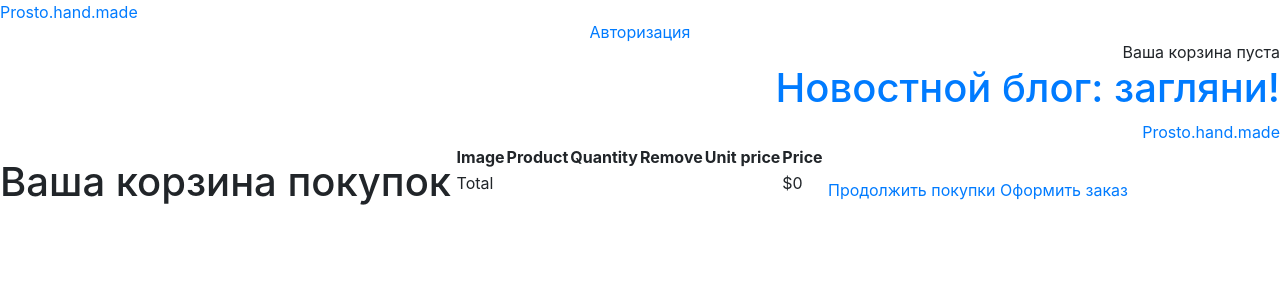
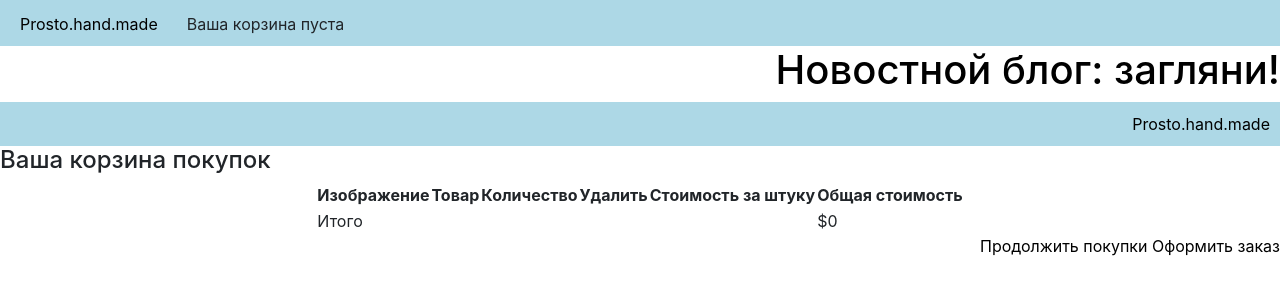
Before and after one commit to katsiaryna-lysenka/Store_website, a Django app: page /cart/ in a window 1280 px wide. Shown: the top 300 px of the page. Run offline with Django 4.2, Linux system fonts and the light colour scheme; some libraries are stand-ins or nearby versions.

Commit message:
new_commit

```diff
--- a/my_shop/cart/cart.py
+++ b/my_shop/cart/cart.py
@@ -3,7 +3,7 @@ from decimal import Decimal
 from shop.models import Product
 
 
-class Cart(object):
+class Cart():
 
     def __init__(self, request):
         """
@@ -24,12 +24,16 @@ class Cart(object):
         # получение объектов product и добавление их в корзину
         products = Product.objects.filter(id__in=product_ids)
         for product in products:
-            self.cart[str(product.id)]['product'] = product
+            if self.cart.get(str(product.id)) is not None:
+                self.cart[str(product.id)]['product'] = product
 
         for item in self.cart.values():
-            item['price'] = Decimal(item['price'])
-            item['total_price'] = item['price'] * item['quantity']
-            yield item
+            price = item.get('price')
+            quantity = item.get('quantity')
+            if price is not None and quantity is not None:
+                item['price'] = Decimal(price)
+                item['total_price'] = item['price'] * quantity
+                yield item
 
     def add(self, product, quantity=1, update_quantity=False):
         """
@@ -38,7 +42,7 @@ class Cart(object):
         product_id = str(product.id)
         if product_id not in self.cart:
             self.cart[product_id] = {'quantity': 0,
-                                     'price': str(product.price)}
+                                     'price': float(product.price)}
         if update_quantity:
             self.cart[product_id]['quantity'] = quantity
         else:
--- a/my_shop/cart/forms.py
+++ b/my_shop/cart/forms.py
@@ -10,8 +10,6 @@ class CartAddProductForm(forms.Form):
 
 
 #Создала для комментариев
-
-
 class CommentForm(forms.ModelForm):
     class Meta:
         model = Comment
--- a/my_shop/cart/templates/cart/detail.html
+++ b/my_shop/cart/templates/cart/detail.html
@@ -4,23 +4,23 @@
     Your shopping cart
 {% endblock %}
 {% block content %}
-    <h1>Ваша корзина покупок</h1>
-    <table class="cart">
+    <h1 style="text-align: left; font-size: 1.5em;">Ваша корзина покупок</h1>
+    <table class="cart" style="margin-right: auto; margin-top: 0;">
         <thead>
         <tr>
-            <th>Image</th>
-            <th>Product</th>
-            <th>Quantity</th>
-            <th>Remove</th>
-            <th>Unit price</th>
-            <th>Price</th>
+            <th>Изображение</th>
+            <th>Товар</th>
+            <th>Количество</th>
+            <th>Удалить</th>
+            <th>Стоимость за штуку</th>
+            <th>Общая стоимость</th>
         </tr>
         </thead>
         <tbody>
         {% for item in cart %}
             {% with product=item.product %}
                 <tr>
-                    <td>
+                    <td style="text-align: center;">
                         <a href="{{ product.get_absolute_url }}">
                             <img src="
                                 {% if product.image %}
@@ -30,16 +30,16 @@
                                 {% endif %}">
                         </a>
                     </td>
-                    <td>{{ product.name }}</td>
-                    <td>{{ item.quantity }}</td>
-                    <td><a href="{% url 'cart:cart_remove' product.id%}">Remove</a></td>
-                    <td class="num">${{ item.price }}</td>
-                    <td class="num">${{ item.total_price }}</td>
+                    <td style="text-align: center;">{{ product.name }}</td>
+                    <td style="text-align: center;">{{ item.quantity }}</td>
+                    <td style="text-align: center;"><a href="{% url 'cart:cart_remove' product.id%}">Удалить</a></td>
+                    <td class="num" style="text-align: center;">${{ item.price }}</td>
+                    <td class="num" style="text-align: center;">${{ item.total_price }}</td>
                 </tr>
             {% endwith %}
         {% endfor %}
         <tr class="total">
-            <td>Total</td>
+            <td>Итого</td>
             <td colspan="4"></td>
             <td class="num">${{ cart.get_total_price }}</td>
         </tr>
--- a/my_shop/cart/urls.py
+++ b/my_shop/cart/urls.py
@@ -5,6 +5,6 @@ app_name = 'cart'
 
 urlpatterns = [
     path('', views.cart_detail, name='cart_detail'),
-    path('add/<product_id>)', views.cart_add, name='cart_add'),
-    path('remove/<product_id>)', views.cart_remove, name='cart_remove'),
+    path('add/<int:product_id>/', views.cart_add, name='cart_add'),
+    path('remove/<int:product_id>/', views.cart_remove, name='cart_remove'),
 ]
--- a/my_shop/cart/views.py
+++ b/my_shop/cart/views.py
@@ -1,36 +1,37 @@
-from django.http import HttpResponse
-from django.shortcuts import render, redirect, get_object_or_404
+from django.http import HttpRequest, HttpResponse, HttpResponseRedirect
+from django.shortcuts import redirect, render, get_object_or_404
 from django.views.decorators.http import require_POST
+from typing import Union
 from shop.models import Product
 from .cart import Cart
 from .forms import CartAddProductForm
 
 
 @require_POST
-def cart_add(request, product_id):
-    registration_link = "http://127.0.0.1:8000/login/"
-    registration_message = f"Пожалуйста, пройдите <a href='{registration_link}'>регистрацию</a>."
+def cart_add(request: HttpRequest, product_id: int) -> Union[HttpResponse, HttpResponseRedirect]:
+    REGISTRATION_LINK = "http://127.0.0.1:8000/login/"
+    registration_message = f"Пожалуйста, пройдите <a href='{REGISTRATION_LINK}'>регистрацию</a>."
     if not request.user.is_authenticated:
-        return HttpResponse(registration_message)
-    else:
-        cart = Cart(request)
-        product = get_object_or_404(Product, id=product_id)
-        form = CartAddProductForm(request.POST)
-        if form.is_valid():
-            cd = form.cleaned_data
-            cart.add(product=product,
-                     quantity=cd['quantity'],
-                     update_quantity=cd['update'])
-        return redirect('cart:cart_detail')
+        return HttpResponse(registration_message, status=401)  # Указала статус-код 401
+
+    cart = Cart(request)
+    product = get_object_or_404(Product, id=product_id)
+    form = CartAddProductForm(request.POST)
+    if form.is_valid():
+        form_data = form.cleaned_data  # Использовала более понятное имя для переменной
+        cart.add(product=product,
+                 quantity=form_data['quantity'],
+                 update_quantity=form_data['update'])
+    return redirect('cart:cart_detail')
 
 
-def cart_remove(request, product_id):
+def cart_remove(request: HttpRequest, product_id: int) -> HttpResponseRedirect:
     cart = Cart(request)
     product = get_object_or_404(Product, id=product_id)
     cart.remove(product)
     return redirect('cart:cart_detail')
 
 
-def cart_detail(request):
+def cart_detail(request: HttpRequest) -> HttpResponse:
     cart = Cart(request)
     return render(request, 'cart/detail.html', {'cart': cart})
--- a/my_shop/orders/models.py
+++ b/my_shop/orders/models.py
@@ -20,7 +20,7 @@ class Order(models.Model):
         verbose_name_plural = 'Заказы'
 
     def __str__(self):
-        return 'Order {}'.format(self.id)
+        return f'Order {self.id}'
 
     def get_total_cost(self):
         return sum(item.get_cost() for item in self.items.all())
@@ -33,14 +33,14 @@ class OrderItem(models.Model):
     quantity = models.PositiveIntegerField(default=1)
 
     def __str__(self):
-        return '{}'.format(self.id)
+        return str(self.id)
 
     def get_cost(self):
         return self.price * self.quantity
 
 
 class UserOrders(models.Model):
-    user = models.OneToOneField(User, on_delete=models.CASCADE, related_name='userorders')
+    user = models.OneToOneField(User, on_delete=models.CASCADE, related_name='user_orders')
     orders = models.ManyToManyField(Order)
 
     def __str__(self):
--- a/my_shop/orders/urls.py
+++ b/my_shop/orders/urls.py
@@ -5,5 +5,4 @@ from . import views
 urlpatterns = [
     path('create/', views.order_create, name='order_create'),
     path('my_orders/', views.my_orders, name='order_my_orders'),
-    # path('create/orders/my_orders/', views.my_orders, name='order_create_orders_my_orders'),
 ]
--- a/my_shop/shop/forms.py
+++ b/my_shop/shop/forms.py
@@ -1,6 +1,7 @@
 from django.contrib.auth import forms
 from django.contrib.auth.forms import UserCreationForm, AuthenticationForm
 from django.contrib.auth.models import User
+
 
 
 class UserRegisterForm(UserCreationForm):
--- a/my_shop/shop/templates/news.html
+++ b/my_shop/shop/templates/news.html
@@ -6,14 +6,25 @@
 
 <link rel="stylesheet" href="https://stackpath.bootstrapcdn.com/bootstrap/4.3.1/css/bootstrap.min.css" integrity="sha384-ggOyR0iXCbMQv3Xipma34MD+dH/1fQ784/j6cY/iJTQUOhcWr7x9JvoRxT2MZw1T" crossorigin="anonymous">
 <!-- Optional theme -->
+<style>
+  .right {
+    text-align: right;
+    color: black;
+    text-decoration: none;
+  }
+  .right:hover {
+    text-decoration: none;
+    color: black;
+  }
+</style>
 </head>
 <body>
-  <div align='right' class="" style="color:black">
-  <h1 style ="color:white">
-      <a href="http://127.0.0.1:8000/news/">Новостной блог: загляни!</a>
+  <div class="right">
+  <h1>
+      <a class="right" href="http://127.0.0.1:8000/news/">Новостной блог: загляни!</a>
   </h1>
       <header>
-        <a href="/" class="logo">Prosto.hand.made</a>
+        <a class="right" href="/">Prosto.hand.made</a>
       </header>
 
   </div>
--- a/my_shop/shop/templates/shop/base.html
+++ b/my_shop/shop/templates/shop/base.html
@@ -6,32 +6,36 @@
     <title>{% block title %}My shop{% endblock %}</title>
     <link href="{% static 'css/base.css' %}" rel="stylesheet" />
     <style>
-      .content > * {
+a {
+        color: black !important;
+        text-decoration: none !important;
+      }
+      .header-item {
         display: inline-block;
-      }
-      .categories {
-        position: absolute;
-        top: 0%;
-        right: 0%;
-        transform: translate(-50%, -50%);
+        vertical-align: middle;
+        margin: 0 10px;
       }
       img {
         width: 300px;
         height: 300px;
       }
-      #auth {
-        text-align: center;
-        margin: auto;
-        line-height: 100%;
-      }
       header {
         display: flex;
-        justify-content: center;
+        justify-content: space-between;
         align-items: center;
-        flex-direction: column;
+        background-color: lightblue;
+        padding: 10px;
       }
-      .auth {
-        margin: 10px;
+      #auth {
+        order: 2;
+        margin-left: auto;
+      }
+      .cart {
+        order: 3;
+        margin-left: auto;
+        }
+      .logo {
+        order: 1;
       }
     </style>
     <script>
@@ -42,27 +46,24 @@
   </head>
   <body>
     <header>
-      <a href="/" class="logo">Prosto.hand.made</a>
+      <a href="/" class="header-item logo">Prosto.hand.made</a>
         {% if request.user.is_authenticated %}
-            {% if request.path == '/' %}
-                <div id="auth">
-                  <a href="orders/my_orders/" class="auth">Мои Заказы</a>
-                </div>
-            {% endif %}
+            <div id="auth" class="header-item">
+             {% if request.path == "/" %}
+                <a href="orders/my_orders/" class="auth">Мои Заказы</a>
+                <a href="logout/" class="auth">Выйти</a>
+              {% endif %}
+            </div>
         {% else %}
-            <div id="auth">
-              <a href="login/" class="auth">Авторизация</a>
+            <div id="auth" class="header-item">
+              {% if request.path == "/" %}
+                <a href="login/" class="auth">Авторизация</a>
+              {% endif %}
             </div>
         {% endif %}
-        {% if request.path == '/' %}
-            <div id="auth">
-              <a href="login/" class="auth">Авторизация</a>
-              <a href="logout/" class="auth">Выйти</a>
-            </div>
-        {% endif %}
-      <div align='right' class="cart">
+      <div align='right' class="header-item cart">
         {% with total_items=cart|length %}
-            {% if cart|length > 0 %}
+            {% if total_items > 0 %}
                 Ваша корзина:
                 <a href="{% url 'cart:cart_detail' %}">
                     {{ total_items }} товара{{ total_items|pluralize }},
```
Also changed, not shown: my_shop/orders/views.py (+12 -19 lines), my_shop/shop/models.py (+9 -5 lines), my_shop/shop/views.py (+11 -15 lines), my_shop/db.sqlite3, requirements.txt (indentation only).
